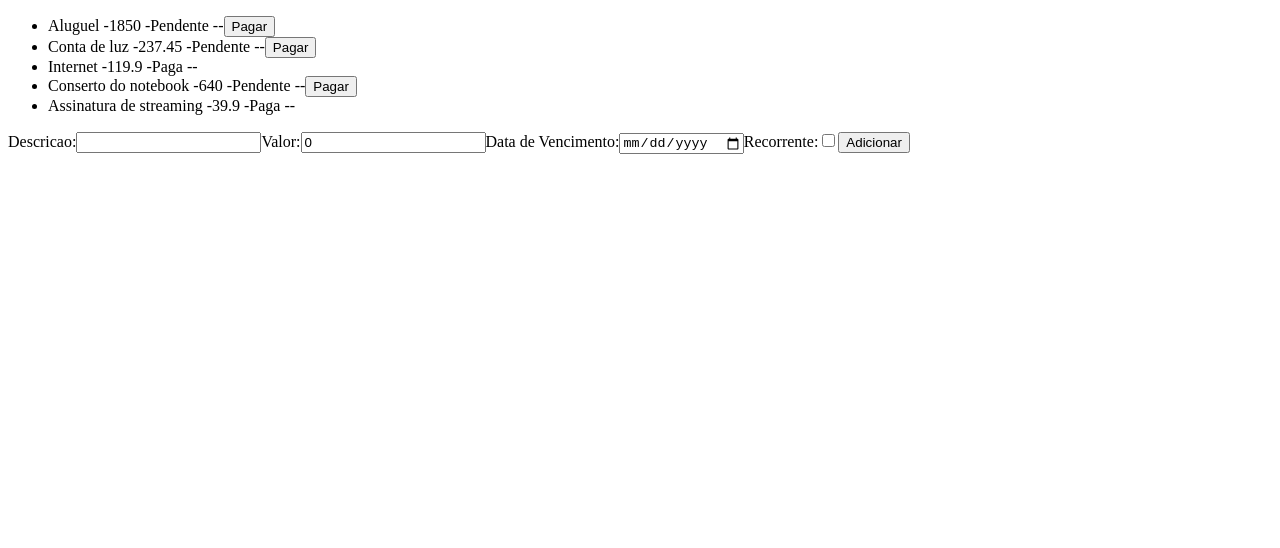
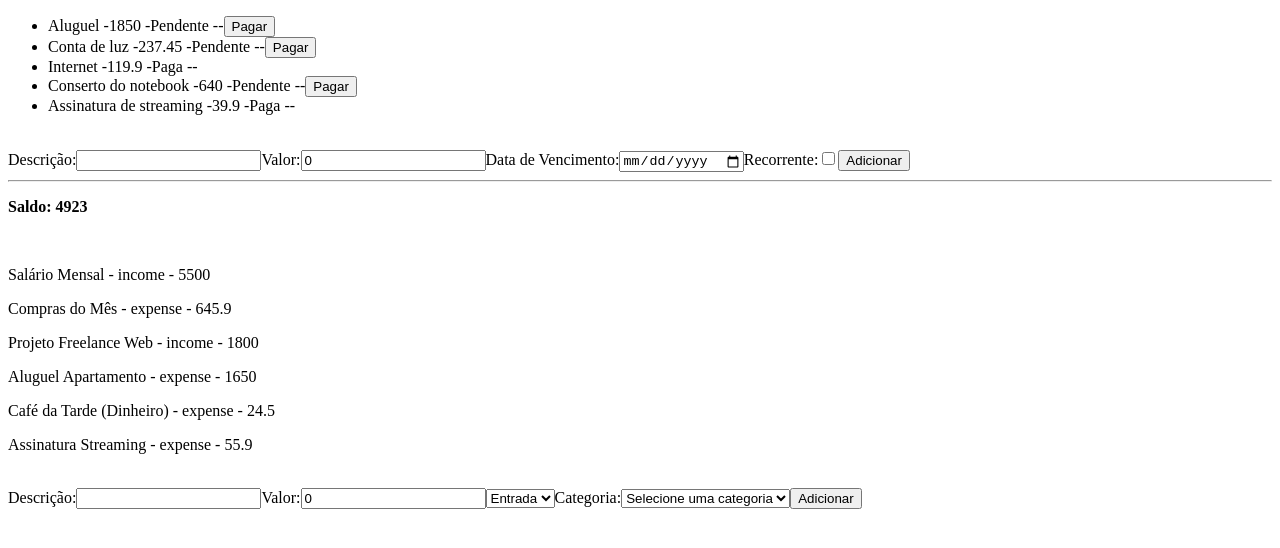
Before and after one commit to daviarendreis/moneylance-frontend, a React (Vite) app: page / in a window 1280 px wide. Shown: the top 548 px of the page. Built offline with nearby package versions, Linux system fonts and the light colour scheme.

Commit message:
feat(transactions): add form, category select, list and balance

```diff
--- a/src/App.tsx
+++ b/src/App.tsx
@@ -1,17 +1,32 @@
 import AddBillForm from "./components/AddBillForm"
+import AddTransactionForm from "./components/AddTransactionForm"
 import BillsList from "./components/BillsList"
+import TransactionsList from "./components/TransactionsList"
 import useBills from "./hooks/useBills"
+import useCategories from "./hooks/useCategories"
+import useTransactions from "./hooks/useTransactions"
+import getBalance from "./logic/getBalance"
 
 function App() {
-  const { bills, error, loading, markAsPaid, addBill } = useBills()
+  const { bills, error: billError, loading: billLoading, markAsPaid, addBill } = useBills()
+  const { categories, error: catError, loading: catLoading } = useCategories()
+  const { transactions, error: trError, loading: trLoading, addTransaction } = useTransactions()
 
-  if (loading) return <p>Carregando...</p>
-  if (error) return <p>{error}</p>
+  if (billLoading || catLoading || trLoading) return <p>Carregando...</p>
+  if (billError || catError || trError) return <p>{"Erro ao Carregar"}</p>
 
   return (
     <>
     <BillsList bills={bills} markAsPaid={markAsPaid}/>
+    <br />
     <AddBillForm addBill={addBill}/>
+
+    <hr />
+    <p><strong>Saldo: {getBalance(transactions)}</strong></p>
+    <br />
+    <TransactionsList transactions={transactions}/>
+    <br />
+    <AddTransactionForm addTransaction={addTransaction} categories={categories}/>
     </>
 )
 }
--- a/src/components/AddBillForm.tsx
+++ b/src/components/AddBillForm.tsx
@@ -5,24 +5,22 @@ interface AddBillFormProps {
     addBill: (newBill: NewBillInput) => void
 }
 
-
-
 export default function AddBillForm({addBill}: AddBillFormProps) {
     const [description, setDescription] = useState<string>("")
     const [amount, setAmount] = useState<number>(0)
     const [dueDate, setDueDate] = useState<string>("")
     const [isRecurring, setIsRecurring] = useState<boolean>(false)
 
+    function handleSubmit(e: FormEvent<HTMLFormElement>) {
+        e.preventDefault()
 
-
-    function handleSubmit(e: FormEvent<HTMLFormElement>) {
         const newBill: NewBillInput = {
             description,
             amount,
             dueDate,
             isRecurring
         }
-        e.preventDefault()
+
         addBill(newBill)
         setDescription("")
         setAmount(0)
@@ -32,7 +30,7 @@ export default function AddBillForm({addBill}: AddBillFormProps) {
 
     return (
         <form onSubmit={handleSubmit}>
-            <label htmlFor="description">Descricao:</label>
+            <label htmlFor="description">Descrição:</label>
             <input type="text"
             name="description"
             id="description"
--- /dev/null
+++ b/src/components/AddTransactionForm.tsx
@@ -0,0 +1,70 @@
+import { useState, type FormEvent } from "react";
+import type { NewTransactionInput } from "../types/newTransactionInput";
+import type { TransactionsType } from "../types/transactionsType";
+import CategorySelect from "./CategorySelect";
+import type { Category } from "../types/category";
+
+interface AddTransactionFormProps {
+    addTransaction: (newTransactionRaw: NewTransactionInput) => void
+    categories: Category[]
+}
+
+export default function AddTransactionForm ({ addTransaction, categories }: AddTransactionFormProps) {
+    const [description, setDescription] = useState<string>("")
+    const [amount, setAmount] = useState<number>(0)
+    const [type, setType] = useState<TransactionsType>("income")
+    const [categoryId, setCategoryId] = useState<string>("")
+
+    function handleSubmit(e: FormEvent<HTMLFormElement>) {
+        e.preventDefault()
+
+        const newTransaction: NewTransactionInput = {
+            description,
+            amount,
+            type,
+            categoryId,
+        }
+
+        addTransaction(newTransaction)
+        setDescription("")
+        setAmount(0)
+        setType("income")
+        setCategoryId("")
+    }
+
+
+    return (
+        <form onSubmit={handleSubmit}>
+            <label htmlFor="description">Descrição:</label>
+            <input type="text"
+            name="description"
+            id="description"
+            value={description}
+            onChange={(e) => setDescription(e.target.value)}
+            required/>
+
+            <label htmlFor="amount">Valor:</label>
+            <input type="number"
+            name="amount"
+            id="amount"
+            value={amount}
+            onChange={(e) => setAmount(Number(e.target.value))}
+            min={0}
+            step={0.01}
+            required/>
+
+            <select name="type"
+            id="type"
+            value={type}
+            onChange={(e) => setType(e.target.value as TransactionsType)}
+            required>
+                <option key={"income"} value="income">Entrada</option>
+                <option key={"expense"} value="expense">Saída</option>
+            </select>
+
+            <CategorySelect categories={categories} value={categoryId} onChange={setCategoryId}/>
+
+            <button type="submit">Adicionar</button>
+        </form>
+    )
+}
--- /dev/null
+++ b/src/components/CategorySelect.tsx
@@ -0,0 +1,25 @@
+import type { Category } from "../types/category";
+
+interface CategorySelectProps {
+    categories: Category[]
+    value: string
+    onChange: (categoryId: string) => void
+}
+
+export default function CategorySelect ({ categories, value, onChange }: CategorySelectProps) {
+    return (
+        <>
+            <label htmlFor="categories">Categoria:</label>
+            <select name="categories"
+            id="categories"
+            value={value}
+            onChange={(e) => onChange(e.target.value)}
+            required>
+                <option value="">Selecione uma categoria</option>
+                {categories.map(cat => (
+                    <option value={cat.id} key={cat.id}>{cat.name}</option>
+                ))}
+            </select>
+        </>
+    )
+}
--- /dev/null
+++ b/src/components/TransactionsList.tsx
@@ -0,0 +1,16 @@
+import type { Transaction } from "../types/transaction";
+
+interface TransactionsListProps {
+    transactions: Transaction[]
+}
+
+export default function TransactionsList ({ transactions }: TransactionsListProps) {
+    return (
+        <>
+        {transactions.length > 0 ?
+        transactions.map((tr) => (
+            <p key={tr.id}>{tr.description} - {tr.type} - {tr.amount}</p>
+        )) : <p>Nenhuma transação registrada</p>}
+        </>
+    )
+}
--- /dev/null
+++ b/src/logic/formatCurrency.ts
@@ -0,0 +1,6 @@
+export default function formatCurrency (value: number) {
+    return Intl.NumberFormat( 'pt-BR', {
+        style: 'currency',
+        currency: 'BRL'
+    }).format(value)
+}
--- /dev/null
+++ b/src/logic/getBalance.ts
@@ -0,0 +1,9 @@
+import type { Transaction } from "../types/transaction";
+
+export default function getBalance (transactions: Transaction[]) {
+    const balance = transactions.reduce((acc, tr) => tr.type === "income"
+    ? acc + tr.amount
+    : acc - tr.amount,
+    0)
+    return Math.floor(balance)
+}
```
